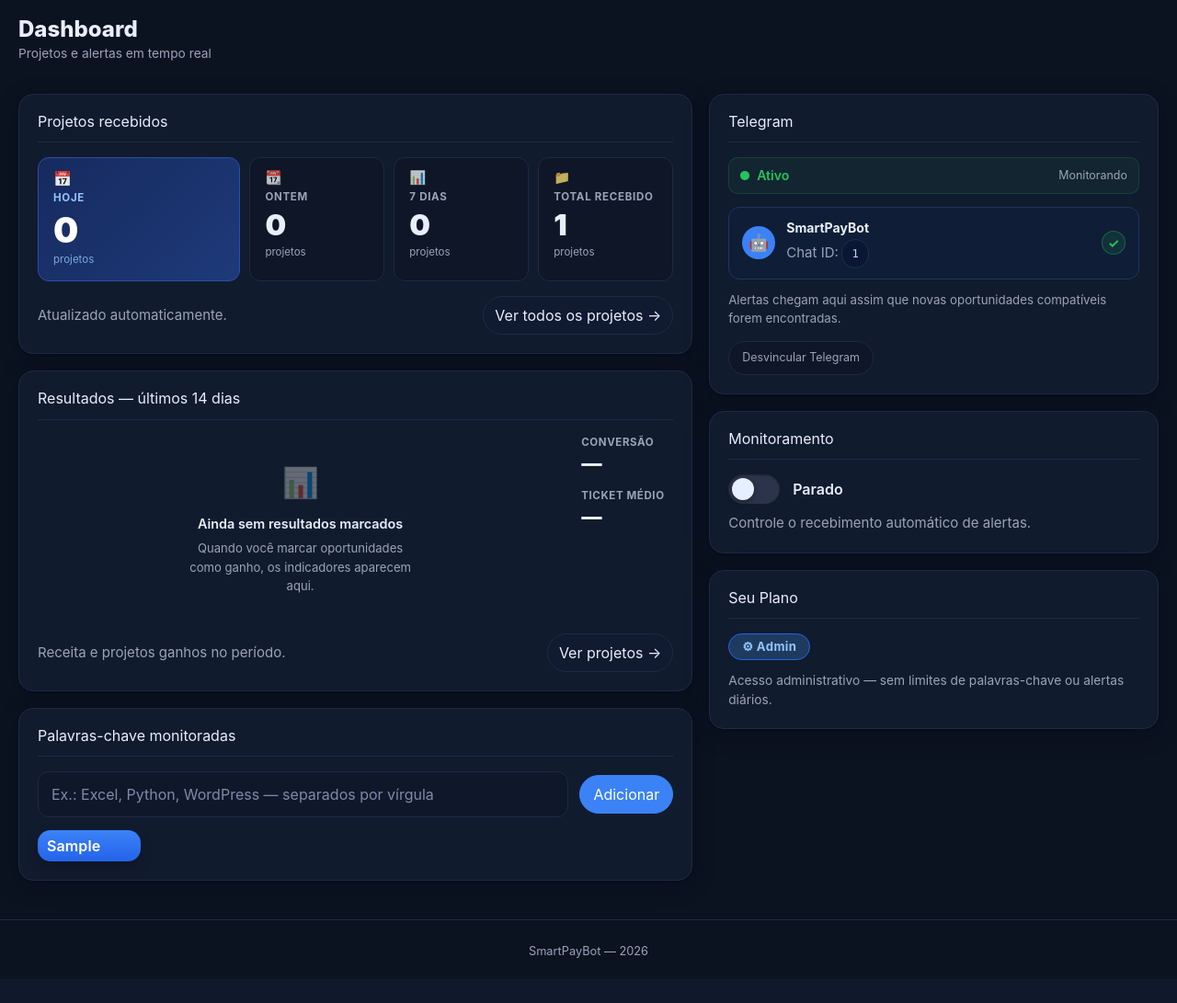
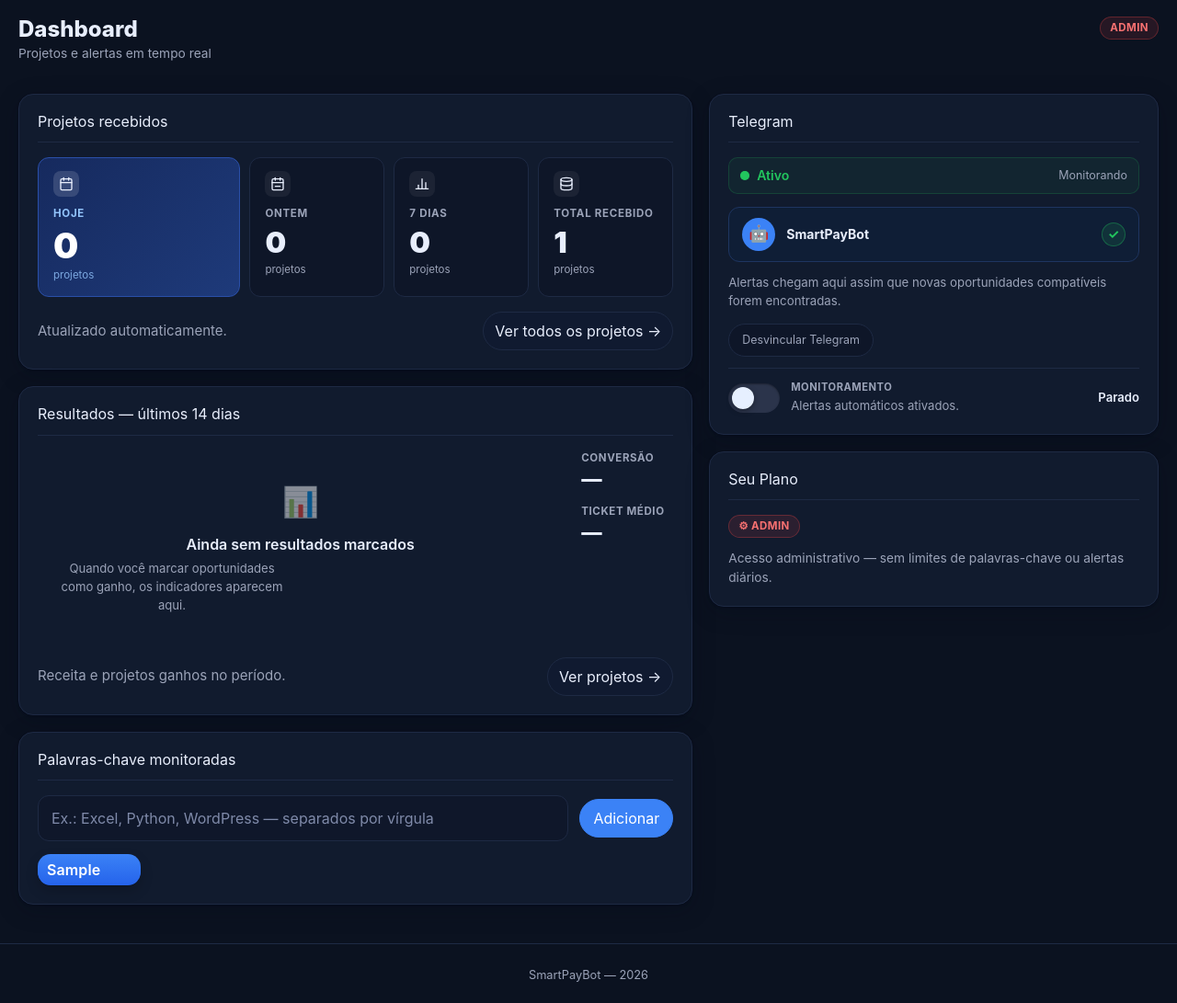
Before and after one commit to Abiliioo/www.smartpaybot.com.br, a Flask app: page /dashboard/ in a window 1280 px wide. Shown: the part 65-1156 px from the top of the page at 92% size. Before the commit the page ends 1107 px from the top, so only its background shows below. Run offline with Flask 3, Linux system fonts and the light colour scheme; a user stored in the database is signed in; tables that the repository leaves empty hold one stand-in row (values such as "Sample post"); some libraries are stand-ins or nearby versions.

Commit message:
style(dash): dashboard premium mobile-first

```diff
--- a/app/static/css/style.css
+++ b/app/static/css/style.css
@@ -131,7 +131,7 @@ a.btn:focus-visible, .btn:focus-visible{ box-shadow:0 0 0 3px rgba(59,130,246,.2
 input[type="text"], input[type="email"], input[type="password"]{
   padding:12px 14px; border:1px solid var(--border);
   border-radius:12px; background:#0f172a; color:var(--ink);
-  min-width:280px; outline:none;
+  min-width:0; outline:none;
 }
 .input::placeholder{ color:#7f8aa9 }
 .input:focus{ box-shadow:0 0 0 3px rgba(59,130,246,.25); border-color:#2a4ea8 }
@@ -373,33 +373,23 @@ input[type="text"], input[type="email"], input[type="password"]{
 
 /* Badges de plano */
 .plan-badge {
-  display: inline-flex;
-  align-items: center;
-  border-radius: 999px;
-  padding: 4px 14px;
-  font-size: .82rem;
-  font-weight: 700;
-  letter-spacing: .4px;
-  border: 1px solid;
+  display: inline-flex; align-items: center; gap: 5px;
+  font-size: .72rem; font-weight: 700; text-transform: uppercase;
+  letter-spacing: .4px; padding: 3px 10px; border-radius: 999px;
+  background: rgba(59,130,246,.15); color: #93c5fd; border: 1px solid rgba(59,130,246,.25);
 }
-.plan-badge--pro   { background:#713f12; color:#fef08a; border-color:#a16207 }
-.plan-badge--free  { background:#1e293b; color:#94a3b8; border-color:#334155; font-weight:600 }
-.plan-badge--admin { background:#1e3a5f; color:#93c5fd; border-color:#2563eb }
+.plan-badge--pro   { background: rgba(251,191,36,.12); color: #fbbf24; border-color: rgba(251,191,36,.3) }
+.plan-badge--free  { background: #1e293b; color: #94a3b8; border-color: #334155; font-weight: 600 }
+.plan-badge--admin { background: rgba(239,68,68,.12); color: #f87171; border-color: rgba(239,68,68,.3) }
 
 /* Banner de limite atingido */
 .limit-banner {
-  display: flex;
-  gap: 10px;
-  align-items: flex-start;
-  background: #2a0f13;
-  border: 1px solid #4d151b;
-  border-radius: 10px;
-  padding: 10px 14px;
-  margin-top: 10px;
-  font-size: .85rem;
+  background: rgba(251,191,36,.08); border: 1px solid rgba(251,191,36,.25);
+  border-radius: 10px; padding: 10px 14px; margin-top: 8px;
+  color: #fbbf24; font-size: .84rem;
 }
-.limit-banner p { margin: 0; color: #ffb4b4; line-height: 1.5 }
-.limit-banner a { color: #ffb4b4; text-decoration: underline }
+.limit-banner p { margin: 0; line-height: 1.5 }
+.limit-banner a { color: inherit; text-decoration: underline }
 
 /* Passos de vinculação Telegram */
 .step-row {
@@ -552,16 +542,9 @@ input[type="text"], input[type="email"], input[type="password"]{
    20) ESTADO VAZIO (EMPTY STATE)
    ======================= */
 
-.empty-state {
-  display: flex;
-  flex-direction: column;
-  align-items: center;
-  justify-content: center;
-  padding: 28px 16px;
-  text-align: center;
-}
-.empty-state__icon  { font-size: 2rem; margin-bottom: 10px; opacity: .35 }
-.empty-state__title { font-size: .9rem; font-weight: 600; color: var(--ink); margin: 0 0 6px }
+.empty-state { text-align: center; padding: 32px 16px; color: var(--muted) }
+.empty-state__icon  { font-size: 2rem; margin-bottom: 10px; opacity: .5 }
+.empty-state__title { font-size: 1rem; font-weight: 600; color: var(--ink); margin: 0 0 4px }
 .empty-state__desc  { font-size: .82rem; color: var(--muted); line-height: 1.55; max-width: 260px }
 
 /* KPIs laterais (card Resultados) */
@@ -760,3 +743,100 @@ input[type="text"], input[type="email"], input[type="password"]{
   font-weight: 700;
   flex-shrink: 0;
 }
+
+/* =======================
+   23) MOBILE-FIRST
+   ======================= */
+
+.metric-icon-box {
+  width: 28px; height: 28px; border-radius: 8px;
+  display: flex; align-items: center; justify-content: center;
+  margin-bottom: 8px; background: rgba(255,255,255,.06);
+}
+.metric-card--hero .metric-icon-box { background: rgba(255,255,255,.14) }
+
+.upgrade-cta {
+  background: linear-gradient(135deg, #0e2150 0%, #162a5e 100%);
+  border: 1px solid #2a4fa8; border-radius: 14px;
+  padding: 14px 16px; margin-top: 4px;
+}
+.upgrade-cta__header {
+  display: flex; align-items: flex-start; justify-content: space-between; margin-bottom: 8px
+}
+.upgrade-cta__title  { font-size: .9rem; font-weight: 700; color: #e0edff; margin: 0 0 2px }
+.upgrade-cta__sub    { font-size: .78rem; color: #93c5fd; margin: 0 }
+.upgrade-cta__price  { font-size: 1.3rem; font-weight: 900; color: #fff; line-height: 1 }
+.upgrade-cta__price span { font-size: .75rem; font-weight: 400; color: #93c5fd }
+.upgrade-cta__btn {
+  display: flex; align-items: center; justify-content: center; gap: 8px;
+  width: 100%; padding: 10px; margin-top: 10px;
+  background: var(--brand); border-color: var(--brand); color: #fff;
+  font-weight: 700; font-size: .88rem; text-decoration: none;
+  border-radius: 10px; border: none; cursor: pointer;
+}
+.upgrade-cta__btn:hover { background: #2563eb; color: #fff; text-decoration: none }
+
+.tg-monitoring-section {
+  border-top: 1px solid var(--border);
+  margin-top: 12px; padding-top: 12px;
+  display: flex; align-items: center; gap: 12px;
+}
+.tg-monitoring-label {
+  font-size: .7rem; font-weight: 700;
+  text-transform: uppercase; letter-spacing: .5px;
+  color: var(--muted); margin-bottom: 2px;
+}
+
+.admin-table-wrap {
+  overflow-x: auto; -webkit-overflow-scrolling: touch;
+  border-radius: 8px; margin-top: 4px;
+}
+
+@media (max-width: 900px) {
+  .admin-table { font-size: .83rem }
+  .admin-table thead th,
+  .admin-table tbody td { padding: 8px }
+}
+
+@media (max-width: 640px) {
+  .container { padding: 0 14px }
+  .card { padding: 16px; border-radius: 18px; margin: 12px 0 }
+  .card > h3 { font-size: 1rem }
+  .page-header { margin: 12px 0 8px }
+  .page-header__title { font-size: 1.3rem }
+  .nav { gap: 8px; min-height: 54px; padding: 0 14px }
+  .nav-links { margin-left: 8px; gap: 0 }
+  .nav-link { padding: 5px 8px; font-size: .82rem }
+  .user-name { display: none }
+  .brand-sub { display: none }
+  .brand-area { gap: 8px }
+  .form-inline { flex-direction: column; align-items: stretch }
+  .form-inline .input,
+  .form-inline input { width: 100% }
+  .form-inline .btn { width: 100%; text-align: center }
+  .metrics-grid { grid-template-columns: 1fr 1fr }
+  .metric-card--hero { grid-column: 1 / -1 }
+  .metric-card--hero .metric-val { font-size: 2.2rem }
+  .metric-card .metric-val { font-size: 1.7rem }
+  .chips { gap: 8px; row-gap: 8px }
+  .limit-banner { font-size: .82rem; padding: 8px 12px }
+  .limit-banner p { line-height: 1.45 }
+  .switch { width: 50px; height: 28px }
+  .slider:before { width: 20px; height: 20px; left: 4px; top: 4px }
+  .switch input:checked + .slider:before { transform: translateX(22px) }
+  .kpi-footer { flex-direction: column; align-items: flex-start; gap: 8px }
+  .kpi-footer .link-projetos { align-self: flex-end }
+  .pagination { flex-wrap: wrap; gap: 8px }
+}
+
+@media (max-width: 420px) {
+  .container { padding: 0 12px }
+  .card { padding: 14px; border-radius: 16px }
+  .nav-link { display: none }
+  .nav-link--active { display: block }
+  .metric-card--hero .metric-val { font-size: 2rem }
+  .metric-card .metric-val { font-size: 1.55rem }
+  .upgrade-cta { padding: 12px }
+  .admin-table tbody td,
+  .admin-table thead th { font-size: .78rem; padding: 7px 6px }
+}
--- a/app/templates/dashboard.html
+++ b/app/templates/dashboard.html
@@ -9,6 +9,15 @@
     <h2 class="page-header__title">Dashboard</h2>
     <p class="page-header__sub">Projetos e alertas em tempo real</p>
   </div>
+  {% if plan %}
+    {% if plan.is_admin_plan %}
+      <span class="plan-badge plan-badge--admin">Admin</span>
+    {% elif plan.is_pro %}
+      <span class="plan-badge plan-badge--pro">PRO</span>
+    {% else %}
+      <span class="plan-badge">Gratuito</span>
+    {% endif %}
+  {% endif %}
 </div>
 
 <div class="grid">
@@ -21,25 +30,33 @@
 
       <div class="metrics-grid">
         <div class="metric-card metric-card--hero">
-          <div class="metric-icon">📅</div>
+          <div class="metric-icon-box">
+            <svg xmlns="http://www.w3.org/2000/svg" width="16" height="16" viewBox="0 0 24 24" fill="none" stroke="currentColor" stroke-width="2" stroke-linecap="round" stroke-linejoin="round"><rect x="3" y="4" width="18" height="18" rx="2"/><line x1="16" y1="2" x2="16" y2="6"/><line x1="8" y1="2" x2="8" y2="6"/><line x1="3" y1="10" x2="21" y2="10"/></svg>
+          </div>
           <div class="metric-label">Hoje</div>
           <div class="metric-val" id="count-today">0</div>
           <div class="metric-sub">projetos</div>
         </div>
         <div class="metric-card">
-          <div class="metric-icon">📆</div>
+          <div class="metric-icon-box">
+            <svg xmlns="http://www.w3.org/2000/svg" width="16" height="16" viewBox="0 0 24 24" fill="none" stroke="currentColor" stroke-width="2" stroke-linecap="round" stroke-linejoin="round"><rect x="3" y="4" width="18" height="18" rx="2"/><line x1="16" y1="2" x2="16" y2="6"/><line x1="8" y1="2" x2="8" y2="6"/><line x1="3" y1="10" x2="21" y2="10"/><line x1="8" y1="16" x2="16" y2="16"/></svg>
+          </div>
           <div class="metric-label">Ontem</div>
           <div class="metric-val" id="count-yesterday">0</div>
           <div class="metric-sub">projetos</div>
         </div>
         <div class="metric-card">
-          <div class="metric-icon">📊</div>
+          <div class="metric-icon-box">
+            <svg xmlns="http://www.w3.org/2000/svg" width="16" height="16" viewBox="0 0 24 24" fill="none" stroke="currentColor" stroke-width="2" stroke-linecap="round" stroke-linejoin="round"><line x1="18" y1="20" x2="18" y2="10"/><line x1="12" y1="20" x2="12" y2="4"/><line x1="6" y1="20" x2="6" y2="14"/><line x1="2" y1="20" x2="22" y2="20"/></svg>
+          </div>
           <div class="metric-label">7 dias</div>
           <div class="metric-val" id="count-week">0</div>
           <div class="metric-sub">projetos</div>
         </div>
         <div class="metric-card">
-          <div class="metric-icon">📁</div>
+          <div class="metric-icon-box">
+            <svg xmlns="http://www.w3.org/2000/svg" width="16" height="16" viewBox="0 0 24 24" fill="none" stroke="currentColor" stroke-width="2" stroke-linecap="round" stroke-linejoin="round"><ellipse cx="12" cy="5" rx="9" ry="3"/><path d="M3 5v14c0 1.66 4.03 3 9 3s9-1.34 9-3V5"/><path d="M3 12c0 1.66 4.03 3 9 3s9-1.34 9-3"/></svg>
+          </div>
           <div class="metric-label">Total recebido</div>
           <div class="metric-val projects-count" id="count-total">{{ projects_count or 0 }}</div>
           <div class="metric-sub">projetos</div>
@@ -92,11 +109,10 @@
       {# Banner de excesso (downgrade Pro → Free) #}
       {% if plan and not plan.is_pro and not plan.is_admin_plan and plan.max_keywords > 0 and keywords|length > plan.max_keywords %}
         <div class="limit-banner" style="margin-bottom:14px">
-          <span style="color:#f97316; flex-shrink:0; margin-top:1px">⚠</span>
           <p>
             <strong>Você tem {{ keywords|length }} palavras-chave</strong> — o plano Gratuito permite {{ plan.max_keywords }}.
             As extras <strong>não serão monitoradas</strong> até remover o excedente
-            ou <a href="mailto:joseiltonjass@hotmail.com?subject=Upgrade SmartPayBot Pro">fazer upgrade para o Pro</a>.
+            ou <a href="https://wa.me/5511994630432?text=Quero+fazer+upgrade+para+o+Pro">fazer upgrade para o Pro</a>.
           </p>
         </div>
       {% endif %}
@@ -108,7 +124,7 @@
         {{ form.hidden_tag() }}
         {{ form.keywords(class="input", id="keywords",
                          placeholder="Ex.: Excel, Python, WordPress — separados por vírgula",
-                         style="flex:1; min-width:180px") }}
+                         style="flex:1") }}
         {{ form.submit(class="btn primary pill", value="Adicionar") }}
       </form>
 
@@ -129,7 +145,7 @@
           <div class="progress-track">
             <div id="kw-bar"
                  class="progress-fill {% if kw_pct >= 100 %}progress-fill--danger{% elif kw_pct >= 67 %}progress-fill--warn{% endif %}"
-                 style="width:{{ kw_pct }}%"></div>
+                 data-pct="{{ kw_pct }}"></div>
           </div>
         </div>
       {% endif %}
@@ -181,10 +197,6 @@
           <div class="tg-bot-avatar">🤖</div>
           <div class="tg-bot-info">
             <div class="tg-bot-name">SmartPayBot</div>
-            <div class="tg-chat-id">
-              <span class="help">Chat ID:</span>
-              <span class="code" style="font-size:.76rem">{{ chat_id }}</span>
-            </div>
           </div>
           <span class="tg-check-badge">✓</span>
         </div>
@@ -266,27 +278,26 @@
         </div>
       {% endif %}
       </div>
-    </section>
-
-    {# ── Monitoramento ───────────────────────────────────────────────── #}
-    <section class="card">
-      <h3>Monitoramento</h3>
-      <div class="row" style="gap:14px; margin-bottom:10px">
-        <label class="switch" title="Ativar/pausar monitoramento de projetos">
+      {# ── Monitoramento (merged no card Telegram) ─────────────────────── #}
+      <div class="tg-monitoring-section">
+        <label class="switch" title="Ativar/pausar monitoramento">
           <input id="bot-toggle" type="checkbox"
                  {% if bot_running %}checked{% endif %}
                  {% if not is_linked %}disabled{% endif %}>
           <span class="slider"></span>
         </label>
-        <span id="bot-status" style="font-weight:600">
+        <div style="flex:1; min-width:0">
+          <div class="tg-monitoring-label">Monitoramento</div>
+          {% if not is_linked %}
+            <p id="bot-link-hint" class="help" style="margin:0;font-size:.82rem">Vincule seu Telegram para ativar.</p>
+          {% else %}
+            <p id="bot-link-hint" class="help" style="margin:0;font-size:.82rem">Alertas automáticos ativados.</p>
+          {% endif %}
+        </div>
+        <span id="bot-status" style="font-weight:600; font-size:.82rem">
           {{ 'Ativado' if bot_running else 'Parado' }}
         </span>
       </div>
-      {% if not is_linked %}
-        <p id="bot-link-hint" class="help">Vincule seu Telegram para ativar o monitoramento.</p>
-      {% else %}
-        <p id="bot-link-hint" class="help">Controle o recebimento automático de alertas.</p>
-      {% endif %}
     </section>
 
     {# ── Seu Plano ────────────────────────────────────────────────────── #}
@@ -312,7 +323,7 @@
 
       {% else %}
         <div style="margin-bottom:14px">
-          <span class="plan-badge plan-badge--free">Gratuito</span>
+          <span class="plan-badge">Gratuito</span>
         </div>
 
         {# Barra de alertas diários #}
@@ -331,22 +342,29 @@
           <div class="progress-track">
             <div id="al-bar"
                  class="progress-fill {% if al_pct >= 100 %}progress-fill--danger{% elif al_pct >= 67 %}progress-fill--warn{% else %}progress-fill--ok{% endif %}"
-                 style="width:{{ al_pct }}%"></div>
+                 data-pct="{{ al_pct }}"></div>
           </div>
           <div id="al-limit-banner" class="limit-banner"{% if al_used < al_max %} style="display:none"{% endif %}>
-            <span style="color:var(--danger); flex-shrink:0; margin-top:1px">&#9888;</span>
             <p>Limite de <strong>{{ al_max }} alertas</strong> atingido hoje.
                Novos projetos serão ignorados até amanhã.
-               <a href="mailto:joseiltonjass@hotmail.com?subject=Upgrade SmartPayBot Pro">Fazer upgrade para Pro →</a>
+               <a href="https://wa.me/5511994630432?text=Quero+fazer+upgrade+para+o+Pro">Fazer upgrade para Pro →</a>
             </p>
           </div>
         </div>
 
-        <p class="help" style="font-size:.82rem; margin:0">
-          Quer alertas ilimitados?
-          <a href="mailto:joseiltonjass@hotmail.com?subject=Upgrade SmartPayBot Pro"
-             style="color:var(--brand)">Fale com a gente →</a>
-        </p>
+        <div class="upgrade-cta">
+          <div class="upgrade-cta__header">
+            <div>
+              <p class="upgrade-cta__title">SmartPayBot Pro</p>
+              <p class="upgrade-cta__sub">Keywords e alertas ilimitados</p>
+            </div>
+            <div class="upgrade-cta__price">R$&nbsp;47<span>/mês</span></div>
+          </div>
+          <a href="https://wa.me/5511994630432?text=Quero+fazer+upgrade+para+o+Pro"
+             target="_blank" rel="noopener" class="upgrade-cta__btn">
+            Fazer upgrade para Pro →
+          </a>
+        </div>
       {% endif %}
     </section>
     {% endif %}
@@ -356,9 +374,42 @@
 {% endblock %}
 
 {% block scripts %}
+<template id="tg-linked-tpl">
+  <div class="tg-status-row">
+    <div class="tg-pulse-wrapper"><span class="tg-pulse-dot"></span></div>
+    <span style="font-weight:600;color:var(--success);font-size:.88rem">Ativo</span>
+    <span class="help" style="margin-left:auto;font-size:.78rem">Monitorando</span>
+  </div>
+  <div class="tg-bot-card">
+    <div class="tg-bot-avatar">🤖</div>
+    <div class="tg-bot-info">
+      <div class="tg-bot-name">SmartPayBot</div>
+    </div>
+    <span class="tg-check-badge">&#10003;</span>
+  </div>
+  <p class="help" style="font-size:.83rem;line-height:1.55;margin:0 0 14px">
+    Alertas chegam aqui assim que novas oportunidades compatíveis forem encontradas.
+  </p>
+  <form method="post" action="/dashboard/unlink">
+    <input type="hidden" name="csrf_token" data-csrf-placeholder>
+    <button type="submit" class="btn ghost pill"
+            style="font-size:.78rem;color:var(--muted)"
+            onclick="return confirm('Desvincular o Telegram? Você não receberá mais alertas até vincular novamente.')">
+      Desvincular Telegram
+    </button>
+  </form>
+</template>
+
 <script>
 (function () {
   'use strict';
+
+  // ── Barras de progresso via data-pct (evita Jinja dentro de style="") ─
+  document.querySelectorAll('[data-pct]').forEach(function (el) {
+    var pct = Number(el.dataset.pct || 0);
+    var safe = Math.max(0, Math.min(100, pct));
+    el.style.width = safe + '%';
+  });
 
   // ── Botão copiar código ──────────────────────────────────────────────
   var copyBtn = document.getElementById('tg-copy-btn');
@@ -383,6 +434,19 @@
   if (!tgCard || tgCard.dataset.linked === 'true') return;
 
   var tgCardBody = document.getElementById('tg-card-body');
+
+  function swapToLinked() {
+    var csrf = '';
+    var meta = document.querySelector('meta[name="csrf-token"]');
+    if (meta) csrf = meta.getAttribute('content');
+    var tpl = document.getElementById('tg-linked-tpl');
+    var clone = tpl.content.cloneNode(true);
+    var csrfInput = clone.querySelector('[data-csrf-placeholder]');
+    if (csrfInput) csrfInput.value = csrf;
+    tgCardBody.innerHTML = '';
+    tgCardBody.appendChild(clone);
+  }
+
   var pollTimer = setInterval(function () {
     fetch('/dashboard/api/summary', {
       headers: { 'Accept': 'application/json', 'X-Requested-With': 'fetch' }
@@ -392,47 +456,14 @@
       if (!data || !data.ok || !data.linked) return;
       clearInterval(pollTimer);
       tgCard.dataset.linked = 'true';
-      tgCardBody.innerHTML = buildLinkedHtml(data.chat_id || '');
-
+      swapToLinked();
       var toggle = document.getElementById('bot-toggle');
       if (toggle) toggle.removeAttribute('disabled');
       var hint = document.getElementById('bot-link-hint');
-      if (hint) hint.textContent = 'Controle o recebimento automático de alertas.';
+      if (hint) hint.textContent = 'Alertas automáticos ativados.';
     })
     .catch(function () { /* ignora erros de rede */ });
   }, 5000);
-
-  function buildLinkedHtml(chatId) {
-    var csrf = '';
-    var meta = document.querySelector('meta[name="csrf-token"]');
-    if (meta) csrf = meta.getAttribute('content');
-
-    return (
-      '<div class="tg-status-row">' +
-        '<div class="tg-pulse-wrapper"><span class="tg-pulse-dot"></span></div>' +
-        '<span style="font-weight:600;color:var(--success);font-size:.88rem">Ativo</span>' +
-        '<span class="help" style="margin-left:auto;font-size:.78rem">Monitorando</span>' +
-      '</div>' +
-      '<div class="tg-bot-card">' +
-        '<div class="tg-bot-avatar">🤖</div>' +
-        '<div class="tg-bot-info">' +
-          '<div class="tg-bot-name">SmartPayBot</div>' +
-          '<div class="tg-chat-id"><span class="help">Chat ID:</span> <span class="code" style="font-size:.76rem">' + chatId + '</span></div>' +
-        '</div>' +
-        '<span class="tg-check-badge">&#10003;</span>' +
-      '</div>' +
-      '<p class="help" style="font-size:.83rem;line-height:1.55;margin:0 0 14px">' +
-        'Alertas chegam aqui assim que novas oportunidades compatíveis forem encontradas.' +
-      '</p>' +
-      '<form method="post" action="/dashboard/unlink">' +
-        '<input type="hidden" name="csrf_token" value="' + csrf + '">' +
-        '<button type="submit" class="btn ghost pill" style="font-size:.78rem;color:var(--muted)"' +
-          ' onclick="return confirm(\'Desvincular o Telegram? Você não receberá mais alertas até vincular novamente.\')">' +
-          'Desvincular Telegram' +
-        '</button>' +
-      '</form>'
-    );
-  }
 }());
 </script>
 {% endblock %}
```
Also changed, not shown: app/templates/admin.html (+4 -4 lines).
